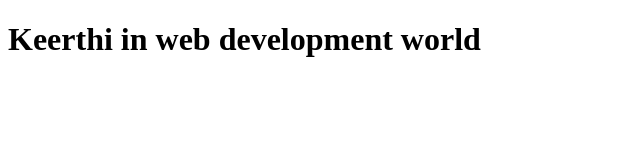
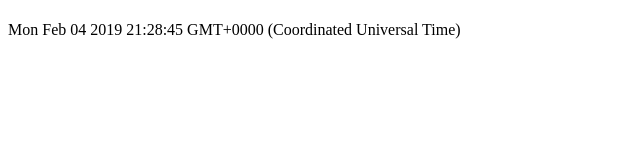
Before and after one commit to keerthiRAV/C0742322-CSD2214-6-WEEK-05, a plain HTML site: page C0742322/index.html in a window 1280 px wide. Shown: the whole page, without its empty margins (0-640 px from the left). Drawn offline with Linux system fonts and the light colour scheme.

Commit message:
added javascript

```diff
--- a/C0742322/index.html
+++ b/C0742322/index.html
@@ -5,8 +5,12 @@
     <title>C0742322</title>
     <link href="css/default.css" rel="stylesheet" />
 </head>
-<body>
-    <div><h1>Keerthi in web development world</h1></div>
+<body >
+    <div><h1>Keerthi in web development worlds</h1></div>
     <script src="js/main.js"></script>
+    <script>
+        var date = new Date();
+        document.body.innerHTML = "<H1></H1>" + date + "</h1>";
+    </script>
 </body>
 </html>
```
